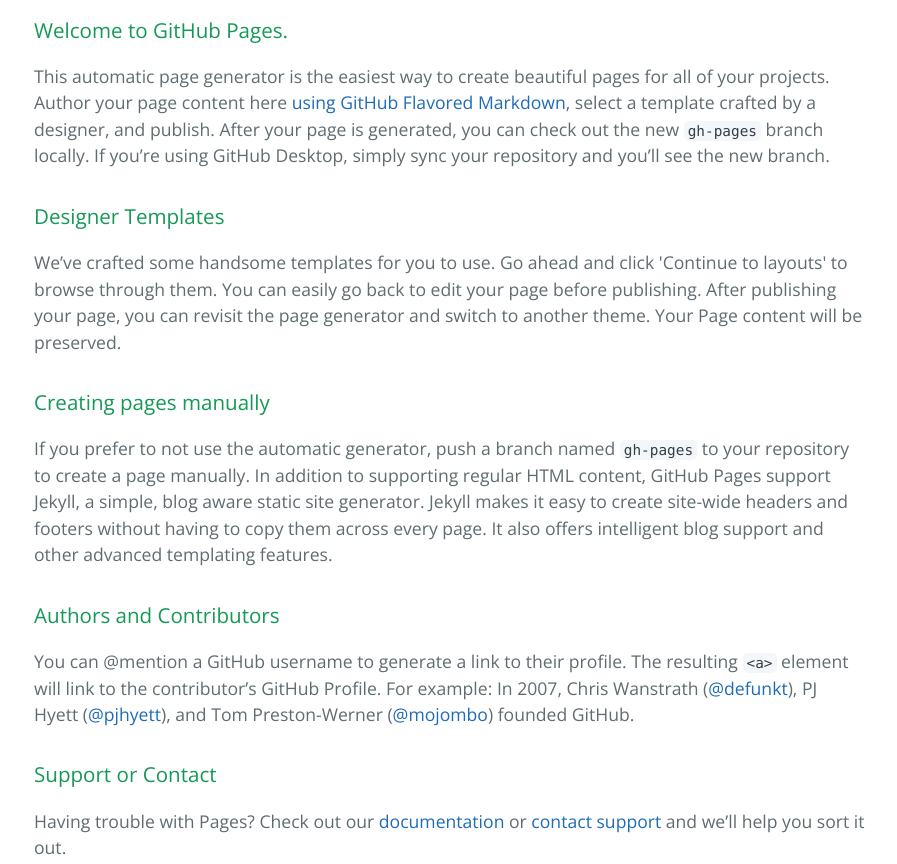
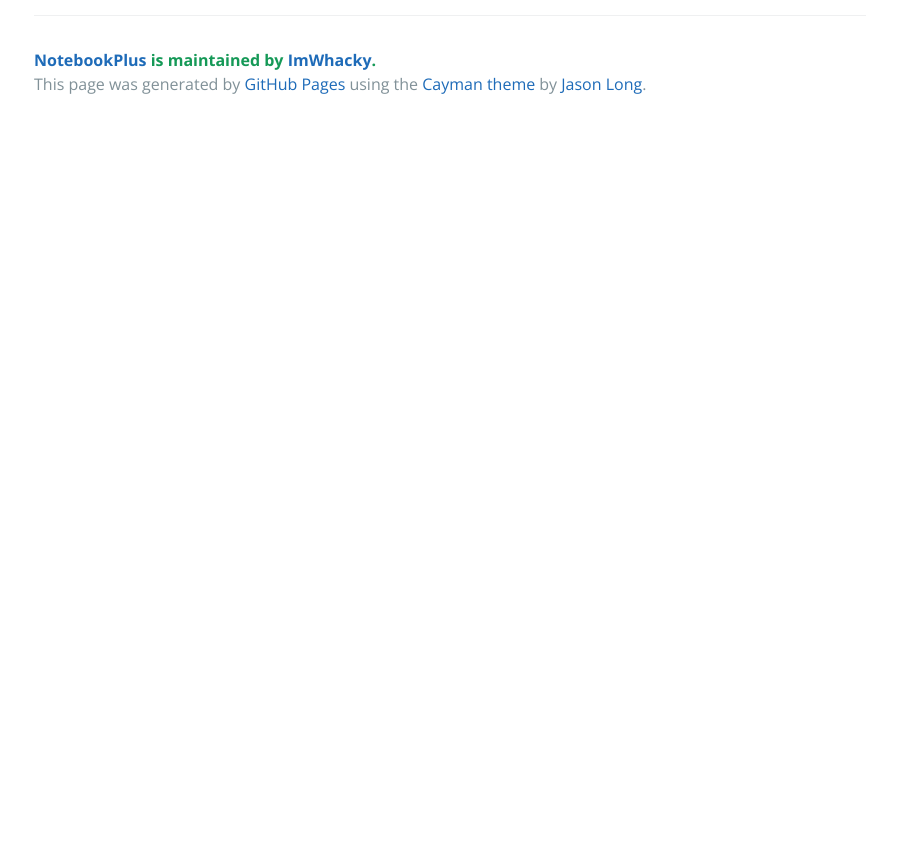
Before and after one commit to EBTheKid/NotebookPlus, a plain HTML site: page index.html in a window 1280 px wide. Shown: the part 400-1264 px from the top of the page, without its empty margins (190-1087 px from the left). After the commit the page ends 800 px from the top, so only its background shows below. Drawn offline with nearby package versions, Linux system fonts and the light colour scheme.

Commit message:
Update
update

```diff
--- a/index.html
+++ b/index.html
@@ -20,38 +20,11 @@
 
     <section class="main-content">
       <h3>
-<a id="welcome-to-github-pages" class="anchor" href="#welcome-to-github-pages" aria-hidden="true"><span aria-hidden="true" class="octicon octicon-link"></span></a>Welcome to GitHub Pages.</h3>
-
-<p>This automatic page generator is the easiest way to create beautiful pages for all of your projects. Author your page content here <a href="https://guides.github.com/features/mastering-markdown/">using GitHub Flavored Markdown</a>, select a template crafted by a designer, and publish. After your page is generated, you can check out the new <code>gh-pages</code> branch locally. If you’re using GitHub Desktop, simply sync your repository and you’ll see the new branch.</p>
-
-<h3>
-<a id="designer-templates" class="anchor" href="#designer-templates" aria-hidden="true"><span aria-hidden="true" class="octicon octicon-link"></span></a>Designer Templates</h3>
-
-<p>We’ve crafted some handsome templates for you to use. Go ahead and click 'Continue to layouts' to browse through them. You can easily go back to edit your page before publishing. After publishing your page, you can revisit the page generator and switch to another theme. Your Page content will be preserved.</p>
-
-<h3>
-<a id="creating-pages-manually" class="anchor" href="#creating-pages-manually" aria-hidden="true"><span aria-hidden="true" class="octicon octicon-link"></span></a>Creating pages manually</h3>
-
-<p>If you prefer to not use the automatic generator, push a branch named <code>gh-pages</code> to your repository to create a page manually. In addition to supporting regular HTML content, GitHub Pages support Jekyll, a simple, blog aware static site generator. Jekyll makes it easy to create site-wide headers and footers without having to copy them across every page. It also offers intelligent blog support and other advanced templating features.</p>
-
-<h3>
-<a id="authors-and-contributors" class="anchor" href="#authors-and-contributors" aria-hidden="true"><span aria-hidden="true" class="octicon octicon-link"></span></a>Authors and Contributors</h3>
-
-<p>You can @mention a GitHub username to generate a link to their profile. The resulting <code>&lt;a&gt;</code> element will link to the contributor’s GitHub Profile. For example: In 2007, Chris Wanstrath (<a href="https://github.com/defunkt" class="user-mention">@defunkt</a>), PJ Hyett (<a href="https://github.com/pjhyett" class="user-mention">@pjhyett</a>), and Tom Preston-Werner (<a href="https://github.com/mojombo" class="user-mention">@mojombo</a>) founded GitHub.</p>
-
-<h3>
-<a id="support-or-contact" class="anchor" href="#support-or-contact" aria-hidden="true"><span aria-hidden="true" class="octicon octicon-link"></span></a>Support or Contact</h3>
-
-<p>Having trouble with Pages? Check out our <a href="https://help.github.com/pages">documentation</a> or <a href="https://github.com/contact">contact support</a> and we’ll help you sort it out.</p>
-
       <footer class="site-footer">
         <span class="site-footer-owner"><a href="https://github.com/ImWhacky/NotebookPlus">NotebookPlus</a> is maintained by <a href="https://github.com/ImWhacky">ImWhacky</a>.</span>
 
         <span class="site-footer-credits">This page was generated by <a href="https://pages.github.com">GitHub Pages</a> using the <a href="https://github.com/jasonlong/cayman-theme">Cayman theme</a> by <a href="https://twitter.com/jasonlong">Jason Long</a>.</span>
       </footer>
-
     </section>
-
-
   </body>
 </html>
```
